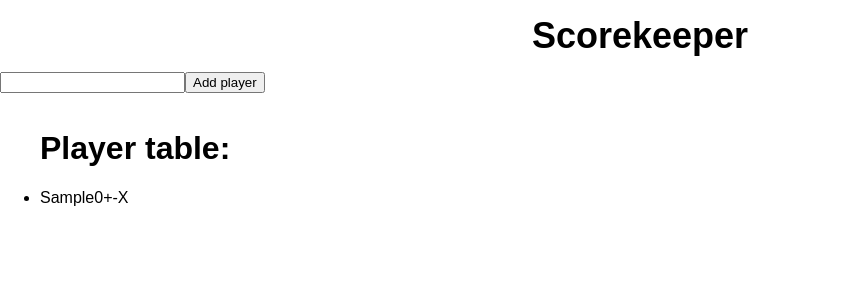
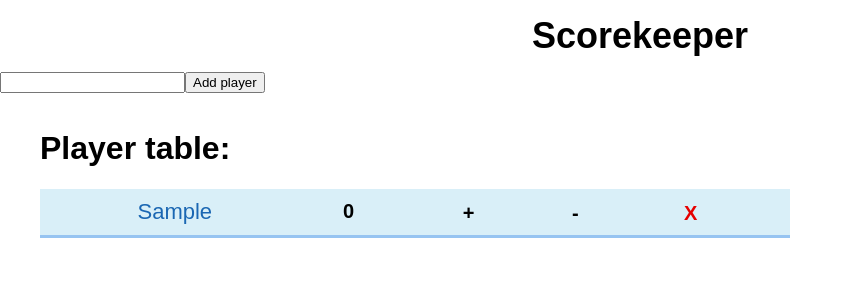
Before and after one commit to katarzynaprojekty/zadanie24.6, a React (Create React App) app: page / in a window 1280 px wide. Both pictures are taken after typing "Sample" into the empty fields and a click on the input "Add player". Shown: the top 300 px of the page, without its empty margins (0-853 px from the left). Built offline with nearby package versions, Linux system fonts and the light colour scheme.

Commit message:
Add style to Player

```diff
--- a/src/components/Player/Player.css
+++ b/src/components/Player/Player.css
@@ -1,12 +1,39 @@
 .Player {
-    color: black;
+  display: flex;
+  align-items: center;
+  justify-content: space-evenly;
+  box-sizing: border-box;
+  width: 750px;
+  border-bottom: 3.2px solid #97c4f1;
+  background-color: #d9eff8;
 }
 .Player__name {
-    color: black;
+    font-size: 22px;
+    color: #1b67b3;
+    padding: 10px;
+    width: 100px;
 }
 .Player__score {
     color: black;
+    font-size: 20px;
+    font-weight: 600;
+    padding: 8px;
+    margin-right: 8px;
 }
 .Player__button {
+    font-size: 20px;
+    font-weight: 900;
     color: black;
+    padding: 5px;
+    height: 20px;
+    cursor: pointer;
 }
+.Player__button-remove {
+    font-size: 20px;
+    font-weight: 900;
+    color: #e60000;
+    padding: 5px;
+    height: 20px;
+    cursor: pointer;
+    margin-left: 8px;
+}
```
